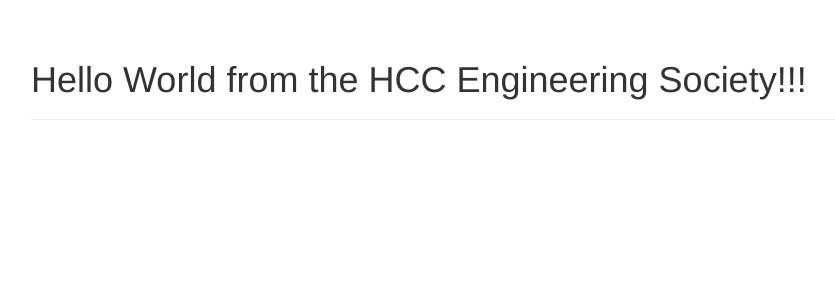
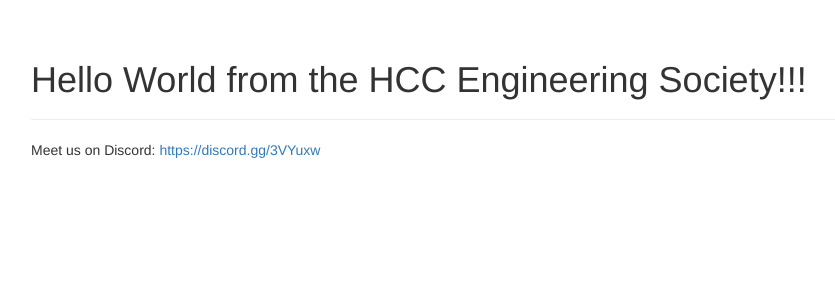
Before and after one commit to aambrioso1/HCCEngineeringSociety, a Flask app: page / in a window 1280 px wide. Shown: the part 52-352 px from the top of the page, without its empty margins (39-874 px from the left). Run offline with Flask 2, Linux system fonts and the light colour scheme; some libraries are stand-ins or nearby versions.

Commit message:
Add Discord link to index.html

```diff
--- a/templates/index.html
+++ b/templates/index.html
@@ -4,4 +4,8 @@
 <div class="page-header">
     <h1>Hello World from the HCC Engineering Society!!!</h1>
 </div>
+<p>
+    Meet us on Discord:
+    <a href="https://discord.gg/3VYuxw" target="_blank">https://discord.gg/3VYuxw</a>
+</p>
 {% endblock %}
```
